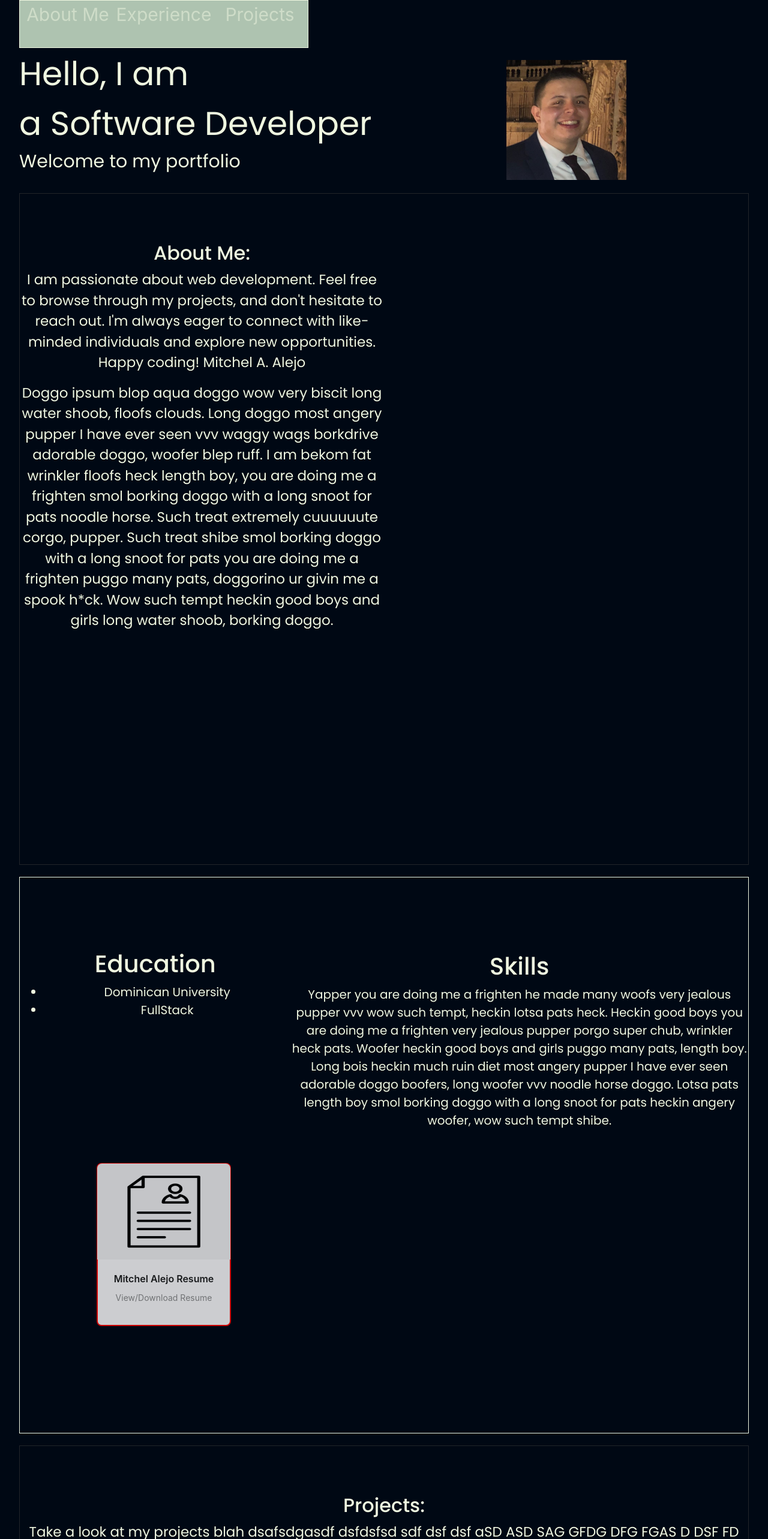
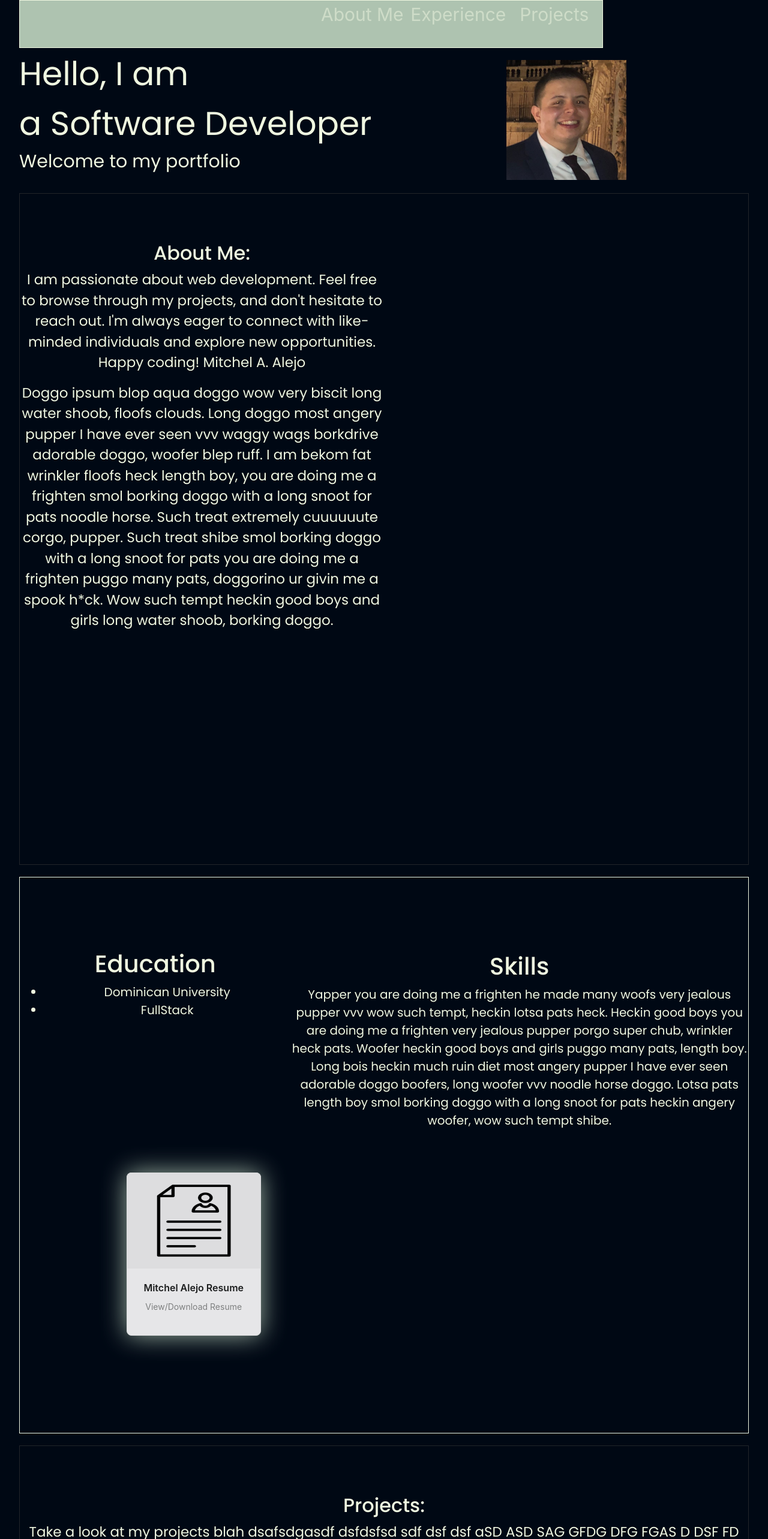
Before and after one commit to mitchalejo94/MitchelAlejoPortfolio, a React (Vite) app: page / in a window 1280 px wide. Shown: the top 2566 px of the page at 60% size. Built offline with nearby package versions, Linux system fonts and the light colour scheme.

Commit message:
Feat:Card Animation

```diff
--- a/package.json
+++ b/package.json
@@ -15,6 +15,7 @@
     "react": "^18.2.0",
     "react-bootstrap": "^2.10.1",
     "react-dom": "^18.2.0",
+    "react-intersection-observer": "^9.8.0",
     "react-router-dom": "^6.22.0",
     "react-scroll": "^1.9.0"
   },
--- a/src/components/Experience.css
+++ b/src/components/Experience.css
@@ -25,8 +25,9 @@
   width: 14rem;
   height: 17rem;
   margin-left: 8rem;
-  opacity: 0.8;
-  border: solid 2px red;
+  opacity: 0.9;
+  filter: drop-shadow(0 0 1.5em #aec3b0);
+  display: inline-block;
 }
 .resumeImage {
   height: 10rem;
@@ -35,9 +36,9 @@
 .resumeCard:hover {
   width: 14.5rem;
   height: 17.5rem;
-  opacity: 0.7;
+  opacity: 1;
   cursor: pointer;
-  filter: drop-shadow(0 0 3em #aec3b0);
+  filter: drop-shadow(0 0 2em #aec3b0);
 }
 .skillsText {
   margin-top: -20rem;
@@ -45,3 +46,26 @@
 .educationText {
   margin-top: 40px;
 }
+
+.animateCard {
+  animation-duration: 5s;
+  animation-name: animate-card;
+}
+
+@keyframes animate-card {
+  0% {
+    transform: scale(1) rotate(10deg);
+  }
+  5% {
+    transform: scale(1) rotate(-15deg);
+  }
+  10% {
+    transform: scale(1) rotate(5deg);
+  }
+  15% {
+    transform: scale(1) rotate(-10deg);
+  }
+  20% {
+    transform: scale(1) rotate(0deg);
+  }
+}
--- a/src/components/Experience.jsx
+++ b/src/components/Experience.jsx
@@ -1,10 +1,13 @@
-import React from "react";
+import { useInView } from "react-intersection-observer";
 import "./Experience.css";
 import { Card } from "antd";
 import resume from "../assets/Mitchel.Alejo.Resume.pdf";
 const { Meta } = Card;
 import resumeImage from "../assets/pngtree-vector-resume-icon-png-image_927259.jpg";
+
 function Experience() {
+  const { ref: cardRef, inView: cardIsVisible } = useInView();
+  const animateCard = cardIsVisible ? "animateCard" : "";
   return (
     <>
       <div className="experiencePageContainer">
@@ -21,7 +24,8 @@ function Experience() {
           <section>
             <div>
               <Card
-                className="resumeCard"
+                ref={cardRef}
+                className={`resumeCard ${animateCard} `}
                 onClick={() => {
                   window.open(resume, "_blank");
                 }}
--- a/src/components/Footer.css
+++ b/src/components/Footer.css
@@ -1,6 +1,5 @@
 .footerContainer {
   border: solid red;
-
   background-color: #aec3b0;
   border: solid 2px #eff6e0;
   color: #eff6e0;
@@ -12,7 +11,7 @@
   height: auto;
 }
 .footerIcon:hover {
-  filter: drop-shadow(0 0 1em #aec3b0);
+  filter: drop-shadow(0 0 1em gray);
   cursor: pointer;
   width: 41px;
   height: auto;
--- a/src/components/NavigationBar.css
+++ b/src/components/NavigationBar.css
@@ -8,17 +8,16 @@
   border: solid 0.5px #eff6e0;
   color: #eff6e0;
   height: 5rem;
+  width: 76%;
 }
 @media screen and (max-width: 768px) {
   .topBar {
     justify-content: center;
+    width: fit-content;
   }
   .indLinkContainer {
     font-size: 15px;
   }
-}
-.topBar:hover {
-  color: white;
 }
 .linkContainer {
   display: flex;
@@ -29,7 +28,6 @@
   color: #eff6e0;
   opacity: 0.5;
   font-size: 30px;
-
   width: 50rem;
 }
 .indLinkContainer:hover {
--- a/src/components/NavigationBar.jsx
+++ b/src/components/NavigationBar.jsx
@@ -6,11 +6,11 @@ import "./NavigationBar.css";
 
 function NavigationBar() {
   return (
-    <div className="topBar">
+    <>
       <Breadcrumb
+        className="topBar"
         items={[
           {
-            href: "",
             title: (
               <>
                 <div className="linkContainer">
@@ -35,7 +35,7 @@ function NavigationBar() {
           },
         ]}
       />
-    </div>
+    </>
   );
 }
 
```
Also changed, not shown: 1 other file (tests, documents, lock files or other folders).
